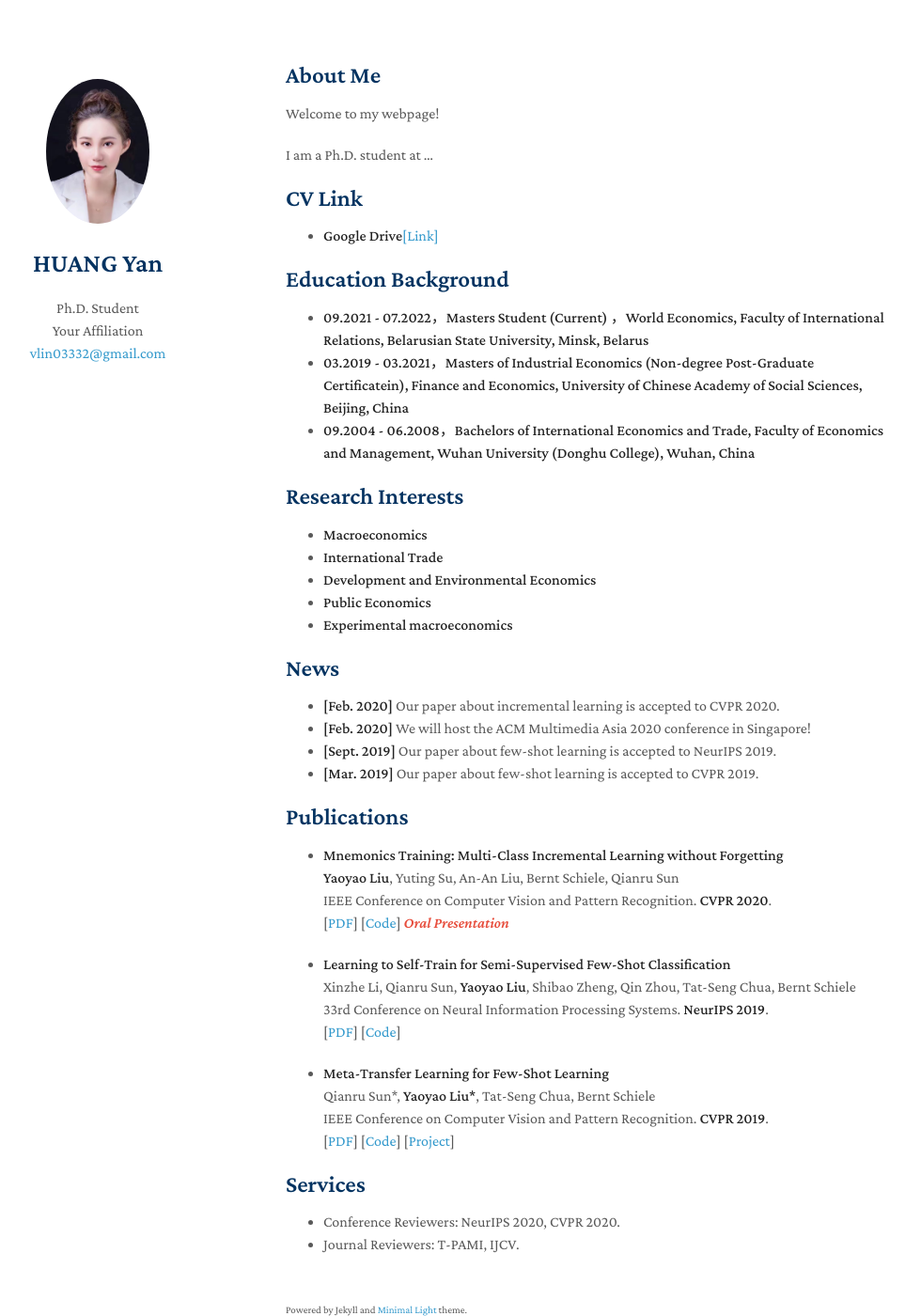
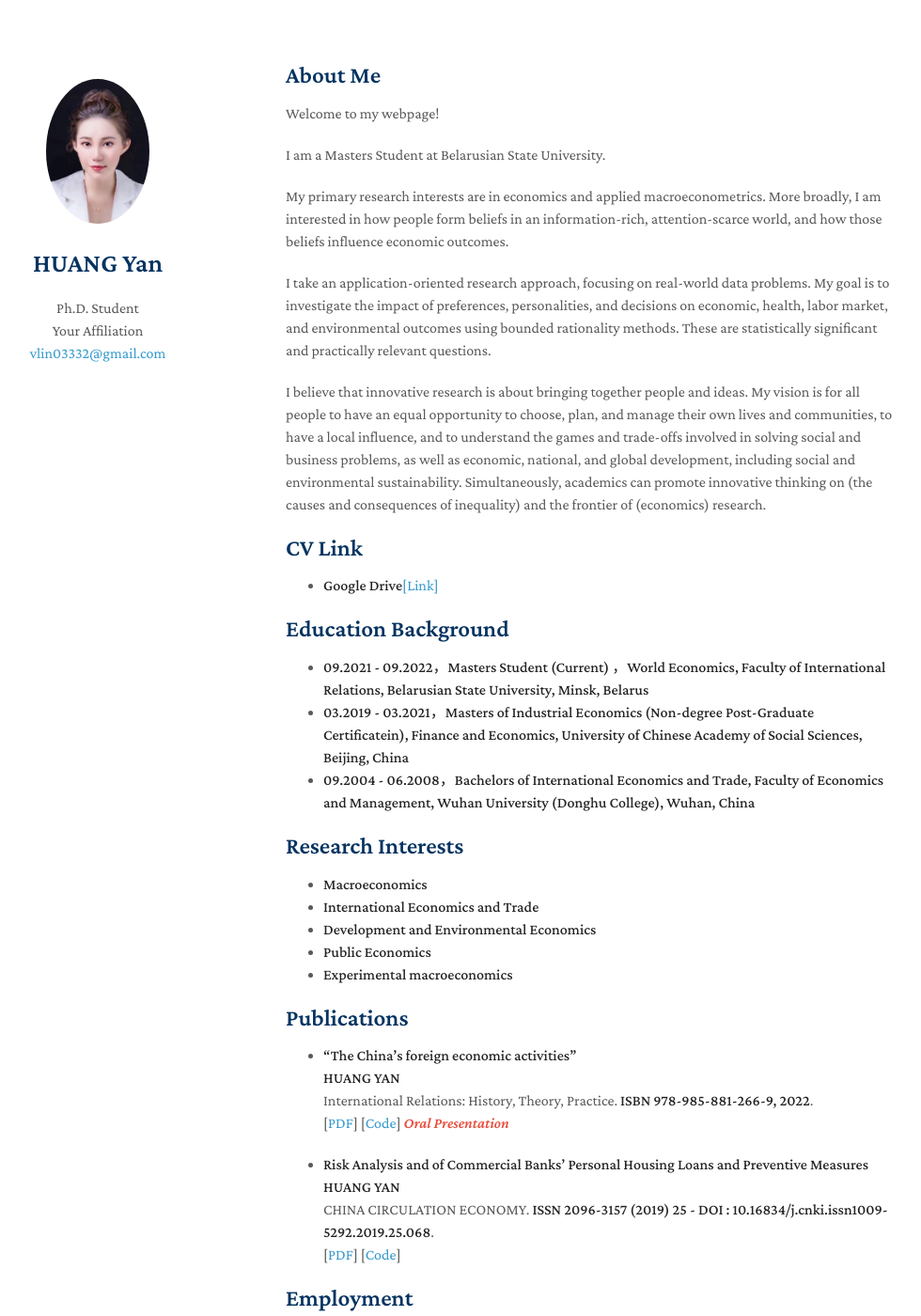
Before and after one commit to huangyan211/HuangYan, a Jekyll site: the page built from index.md, in a window 1280 px wide and 1400 px high. Shown: the whole window at 94% size, without its empty margins (166-1146 px from the left). Built offline with Jekyll 4.4.1, drawn with Linux system fonts in a browser that asks for light colours; nearby versions of some CDN libraries; a style sheet for code colours, icons or effects is not loaded; our own code applies the rules of GitHub Pages for plain Markdown files; some of the changed text lies outside the part shown.

Commit message:
Update index.md

```diff
--- a/index.md
+++ b/index.md
@@ -6,13 +6,20 @@ layout: homepage
 
 Welcome to my webpage!
 
-I am a Ph.D. student at ...
+I am a Masters Student at Belarusian State University.
+
+My primary research interests are in economics and applied macroeconometrics. More broadly, I am interested in how people form beliefs in an information-rich, attention-scarce world, and how those beliefs influence economic outcomes.
+
+I take an application-oriented research approach, focusing on real-world data problems. My goal is to investigate the impact of preferences, personalities, and decisions on economic, health, labor market, and environmental outcomes using bounded rationality methods. These are statistically significant and practically relevant questions.
+
+I believe that innovative research is about bringing together people and ideas.
+My vision is for all people to have an equal opportunity to choose, plan, and manage their own lives and communities, to have a local influence, and to understand the games and trade-offs involved in solving social and business problems, as well as economic, national, and global development, including social and environmental sustainability. Simultaneously, academics can promote innovative thinking on (the causes and consequences of inequality) and the frontier of (economics) research.
 
 ## CV Link
 - **Google Drive**<a href="">[Link]</a>
 
 ## Education Background
-- **09.2021 - 07.2022，Masters Student (Current) ，World Economics, Faculty of International Relations, Belarusian State University, Minsk, Belarus**
+- **09.2021 - 09.2022，Masters Student (Current) ，World Economics, Faculty of International Relations, Belarusian State University, Minsk, Belarus**
 - **03.2019 - 03.2021，Masters of Industrial Economics  (Non-degree Post-Graduate Certificatein), Finance and Economics,
 University of Chinese Academy of Social Sciences, Beijing, China**
 - **09.2004 - 06.2008，Bachelors of International Economics and Trade, Faculty of  Economics and Management, Wuhan University (Donghu College), Wuhan, China**
@@ -20,45 +27,38 @@ University of Chinese Academy of Social Sciences, Beijing, China**
 ## Research Interests
 
 - **Macroeconomics**
-- **International Trade**
+- **International Economics and Trade**
 - **Development and Environmental Economics**
 - **Public Economics**
 - **Experimental macroeconomics**
 
-## News
-
-- **[Feb. 2020]** Our paper about incremental learning is accepted to CVPR 2020.
-- **[Feb. 2020]** We will host the ACM Multimedia Asia 2020 conference in Singapore!
-- **[Sept. 2019]** Our paper about few-shot learning is accepted to NeurIPS 2019.
-- **[Mar. 2019]** Our paper about few-shot learning is accepted to CVPR 2019.
-
 ## Publications
 
-- **Mnemonics Training: Multi-Class Incremental Learning without Forgetting**
+- **“The China’s foreign economic activities”**
   <br>
-  **Yaoyao Liu**, Yuting Su, An-An Liu, Bernt Schiele, Qianru Sun
+  **HUANG YAN**
   <br>
-  IEEE Conference on Computer Vision and Pattern Recognition. **CVPR 2020**.
+  International Relations: History, Theory, Practice. **ISBN 978-985-881-266-9, 2022**.
   <br>
   [[PDF](https://arxiv.org/pdf/2002.10211.pdf)] [[Code](https://github.com/yaoyao-liu/mnemonics)] <strong><i style="color:#e74d3c">Oral Presentation</i></strong>
 
-- **Learning to Self-Train for Semi-Supervised Few-Shot Classification**
+- **Risk Analysis and of Commercial Banks' Personal Housing Loans and Preventive Measures**
   <br>
-  Xinzhe Li, Qianru Sun, **Yaoyao Liu**, Shibao Zheng, Qin Zhou, Tat-Seng Chua, Bernt Schiele
+  **HUANG YAN**
   <br>
-  33rd Conference on Neural Information Processing Systems. **NeurIPS 2019**.
+  CHINA CIRCULATION ECONOMY. **ISSN 2096-3157 (2019) 25 - DOI : 10.16834/j.cnki.issn1009-5292.2019.25.068**.
   <br>
   [[PDF](http://papers.nips.cc/paper/9216-learning-to-self-train-for-semi-supervised-few-shot-classification.pdf)] [[Code](https://github.com/xinzheli1217/learning-to-self-train)]
 
-- **Meta-Transfer Learning for Few-Shot Learning**
-  <br>
-  Qianru Sun\*, **Yaoyao Liu\***, Tat-Seng Chua, Bernt Schiele
-  <br>
-  IEEE Conference on Computer Vision and Pattern Recognition. **CVPR 2019**.
-  <br>
-  [[PDF](http://openaccess.thecvf.com/content_CVPR_2019/papers/Sun_Meta-Transfer_Learning_for_Few-Shot_Learning_CVPR_2019_paper.pdf)] [[Code](https://github.com/yaoyao-liu/meta-transfer-learning)] [[Project](https://mtl.yyliu.net/)]
+## Employment
+- **06.2008 - 08.2018，The Credit Card Center of Bank, China**
+•  Sales, Marketing Department, Responsible for marketing of credit cards and loans.
+•  Researcher, Research department, Responsible for researching credit policies and trends, as well as exploring competitive credit options.
+•  Post-loan manager, Risk Management Department, Responsible for post-loan management, including defaulter collection.
 
-## Services
-
-- Conference Reviewers: NeurIPS 2020, CVPR 2020.
-- Journal Reviewers: T-PAMI, IJCV.
+## Skills
+•  Strong writing ability (TOEFL 105/120, Writing 29/30)
+•  Strong presentation skills demonstrated through course experience
+•  Strong logical ability, as well as good communication and teamwork skills
+•  Adaptability to foreign cultures and living abroad experience
+•  Stata, Python
```
